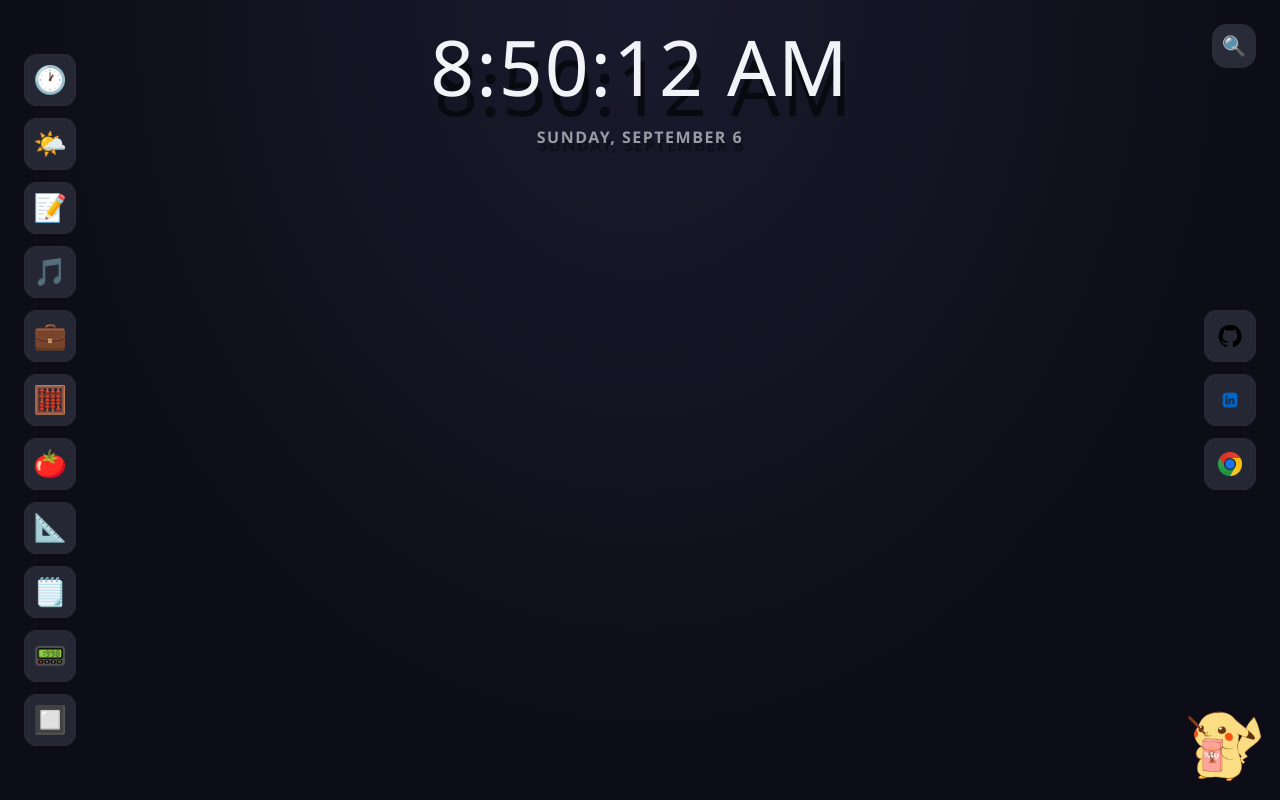
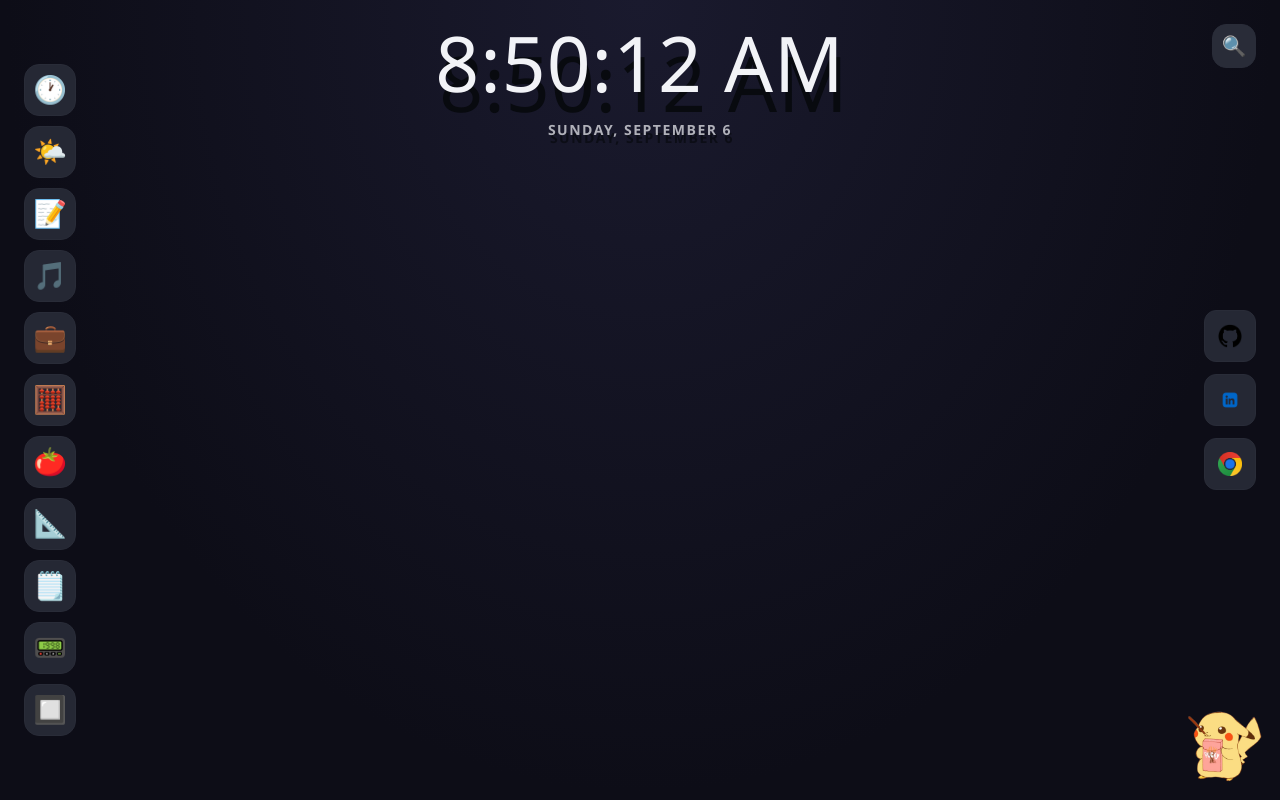
Before and after one commit to theodora-sin/Personal_website, a React (Vite) app: page / in a window 1280 px wide. Built offline with nearby package versions, Linux system fonts and the light colour scheme.

Commit message:
Update App.css

```diff
--- a/src/App.css
+++ b/src/App.css
@@ -11,6 +11,7 @@
   --success: #6ee7b7;
   --warning: #fbbf24;
   --danger: #f87171;
+  --shadow-sm: 0 6px 18px #0000002e
 }
 
 * {margin: 0;padding: 0;box-sizing: border-box;}
@@ -41,18 +42,19 @@
 }
 .clock-widget .time {
   font-size: clamp(72px, 6vw, 96px);
-  font-weight: 200;
-  letter-spacing: 2px;
+  font-weight: 300;
+  letter-spacing: 1px;
   font-variant-numeric: tabular-nums;
   text-shadow: 4px 20px #080a0f;
   white-space: nowrap;
-  line-height: 1.5;
+  line-height: 1.2;
 }
 .clock-widget .date {
-  font-size: 16px;
+  margin-top:8px;
+  font-size: 14px;
   font-weight: 600;
   letter-spacing: 1.5px;
-  opacity: 0.6;
+  opacity: 0.7;
   text-transform: uppercase;
 }
 /*World Clock*/
@@ -61,16 +63,14 @@
   align-items: center;
   gap: 12px;
   color: white;
-  font-family: 'Segoe UI', system-ui, sans-serif;
+  font-family: "Inter','Segoe UI', system-ui, sans-serif;
   position: relative;
 }
 .world-clock-panel .arrow {
-  background: none;
-  border: none;
   color: white;
   font-size: 24px;
   cursor: pointer;
-  padding: 0 6px;
+  padding: 0.6px;
   line-height: 1;
   opacity: 0.7;
 }
@@ -79,7 +79,7 @@
   font-size: 0.85rem;
   font-weight: 600;
   letter-spacing: 0.5px;
-  opacity: 0.75;
+  opacity: 0.8;
   text-transform: uppercase;
   white-space: nowrap;
 }
@@ -91,17 +91,17 @@
   margin-top: 8px;
 }
 .offset-badge {
-  font-size: 0.7rem;
+  font-size: 12px;
   background: #292c38;
   padding: 3px 8px;
   border-radius: 6px;
-  letter-spacing: 0.5px;
+  letter-spacing: 0.4px;
 }
 .relative-label { font-size: 14px; opacity: 0.5; }
 /* Message under the world clock card */
 .dots {
   position: absolute;
-  bottom: -18px;
+  bottom: -20px;
   left: 50%;
   transform: translateX(-50%);
   display: flex;
@@ -115,7 +115,7 @@
   cursor: pointer;
   transition: all 0.2s;
 }
-.dot.active { background: white; width: 16px; border-radius: 3px; }
+.dot.active { background: white; width: 16px; border-radius: 4px; }
 
 /*Left side icons*/
 .dock {
@@ -125,7 +125,7 @@
   transform: translateY(-50%);
   display: flex;
   flex-direction: column;
-  gap: 12px;
+  gap: 10px;
   z-index: 20;
 }
 .dock-icon-wrap {
@@ -138,11 +138,12 @@
   position: static;
   width: 52px;
   height: 52px;
-  border-radius: 12px;
+  border-radius: 15px;
   background: #252834;
   border: 1px solid #292c38;
   font-size: 1.5rem;
   cursor: pointer;
+  box-shadow:var(--shadow-sm)
   transition: transform 0.2s, background 0.2s;
 }
 .dock-icon:hover { background: #3b3e4c; transform: scale(1.08); }
```
